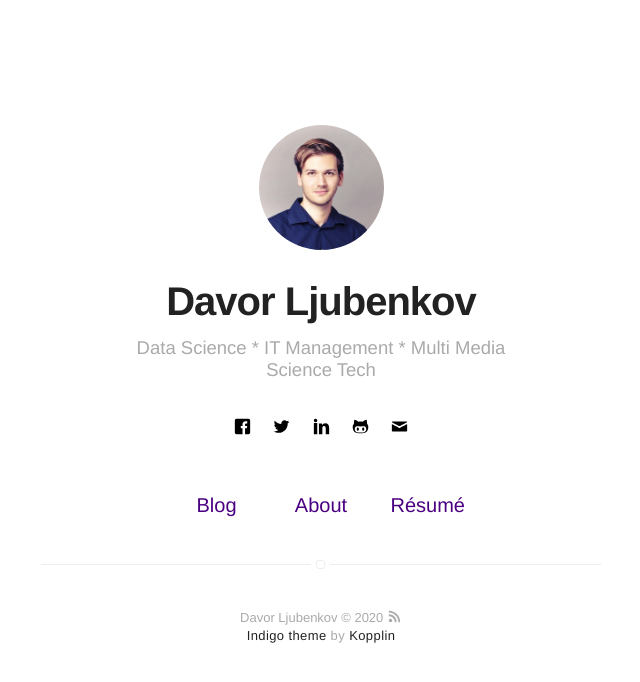
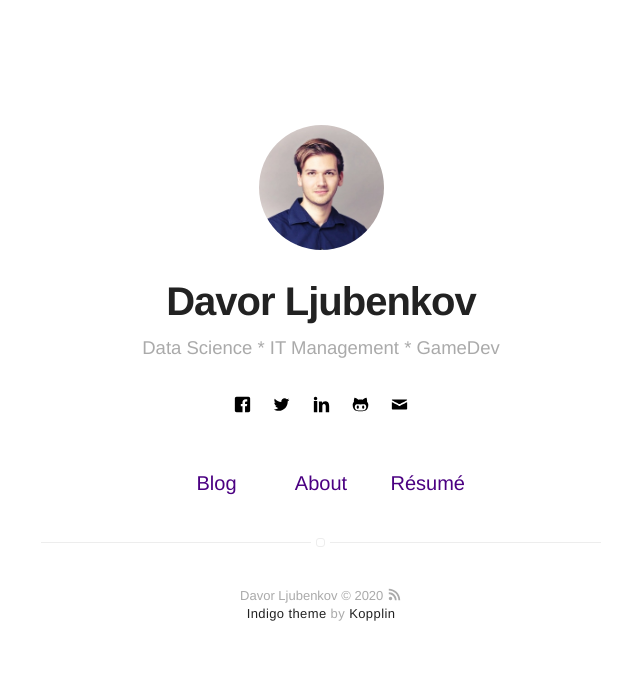
Before and after one commit to dljubenk/dljubenk.github.io, a Jekyll site: the page built from index.html, in a window 1280 px wide. Shown: the top 682 px of the page, without its empty margins (319-959 px from the left). Built offline with Jekyll 4.4.1, drawn with Linux system fonts in a browser that asks for light colours.

Commit message:
Update _config.yml

```diff
--- a/_config.yml
+++ b/_config.yml
@@ -1,6 +1,6 @@
 # main text of home
 name: Davor Ljubenkov
-bio: Data Science * IT Management * Multi Media Science             Tech
+bio: Data Science * IT Management * GameDev
 
 # twitter summary info
 description: A blog about technology and stuff related
```
